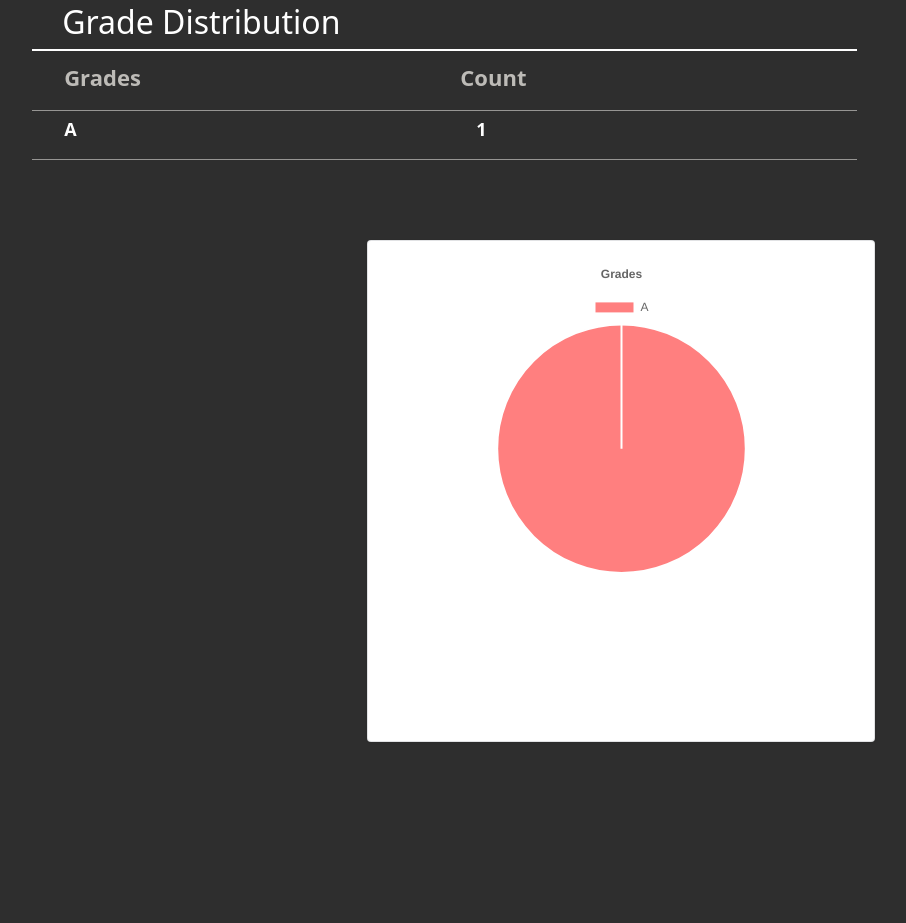
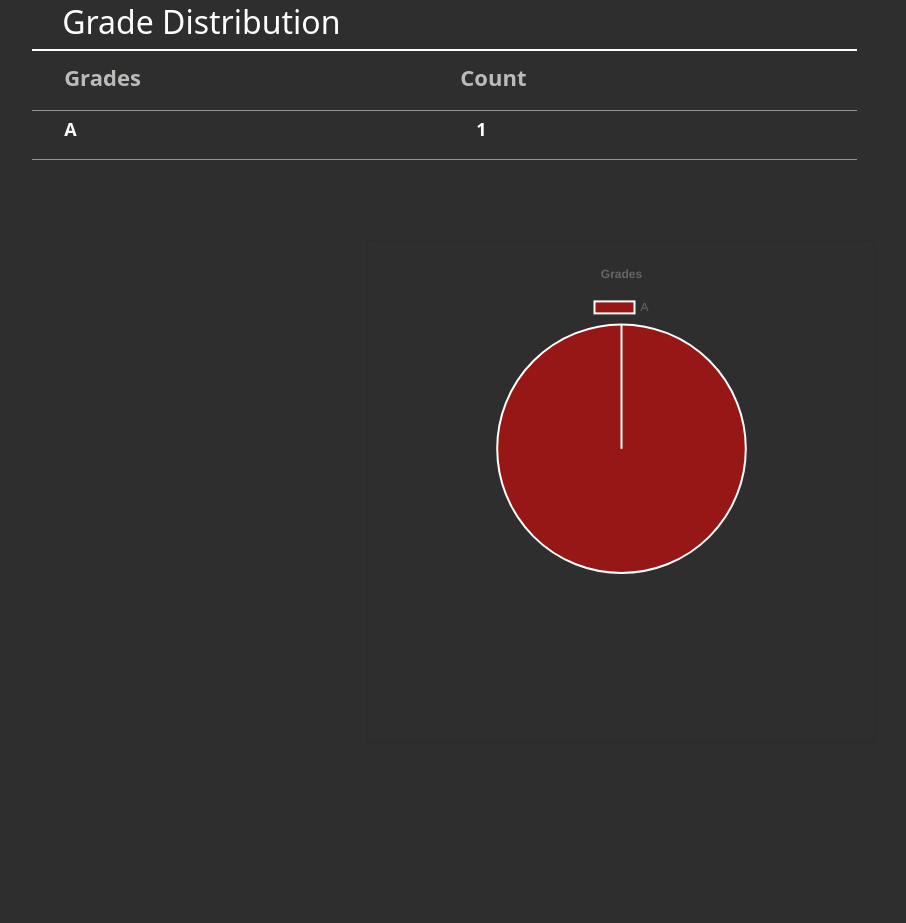
Before and after one commit to satish-reddy-tamu/MIRC-Gradebook, a Django app: page /professor/course/1 in a window 1280 px wide. Shown: the part 715-1638 px from the top of the page, without its empty margins (19-925 px from the left). Run offline with Django 4.2, Linux system fonts and the light colour scheme; tables that the repository leaves empty hold one stand-in row (values such as "Sample post"); some libraries are stand-ins or nearby versions.

Commit message:
css changes

```diff
--- a/gradebook_app/static/css/professor/course_dashboard.css
+++ b/gradebook_app/static/css/professor/course_dashboard.css
@@ -318,10 +318,10 @@ a {
 	flex-direction: column;
 	min-width: 0;
 	word-wrap: break-word;
-	background-color: #fff;
 	background-clip: border-box;
 	border: 1px solid rgba(19, 24, 44, .125);
-	border-radius: .25rem
+	border-radius: .25rem;
+	background-color: var(--c-gray-800);
 }
 
 .card-header {
```
